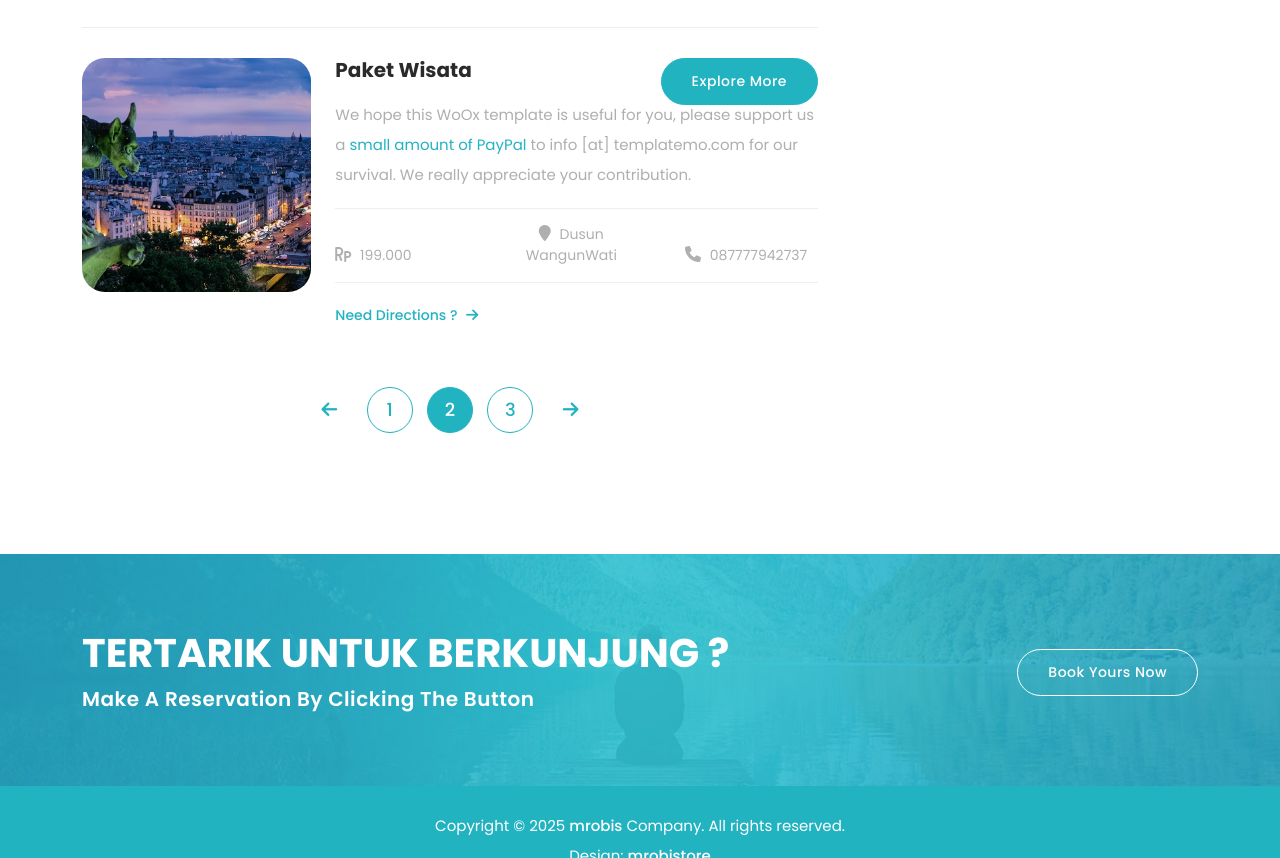
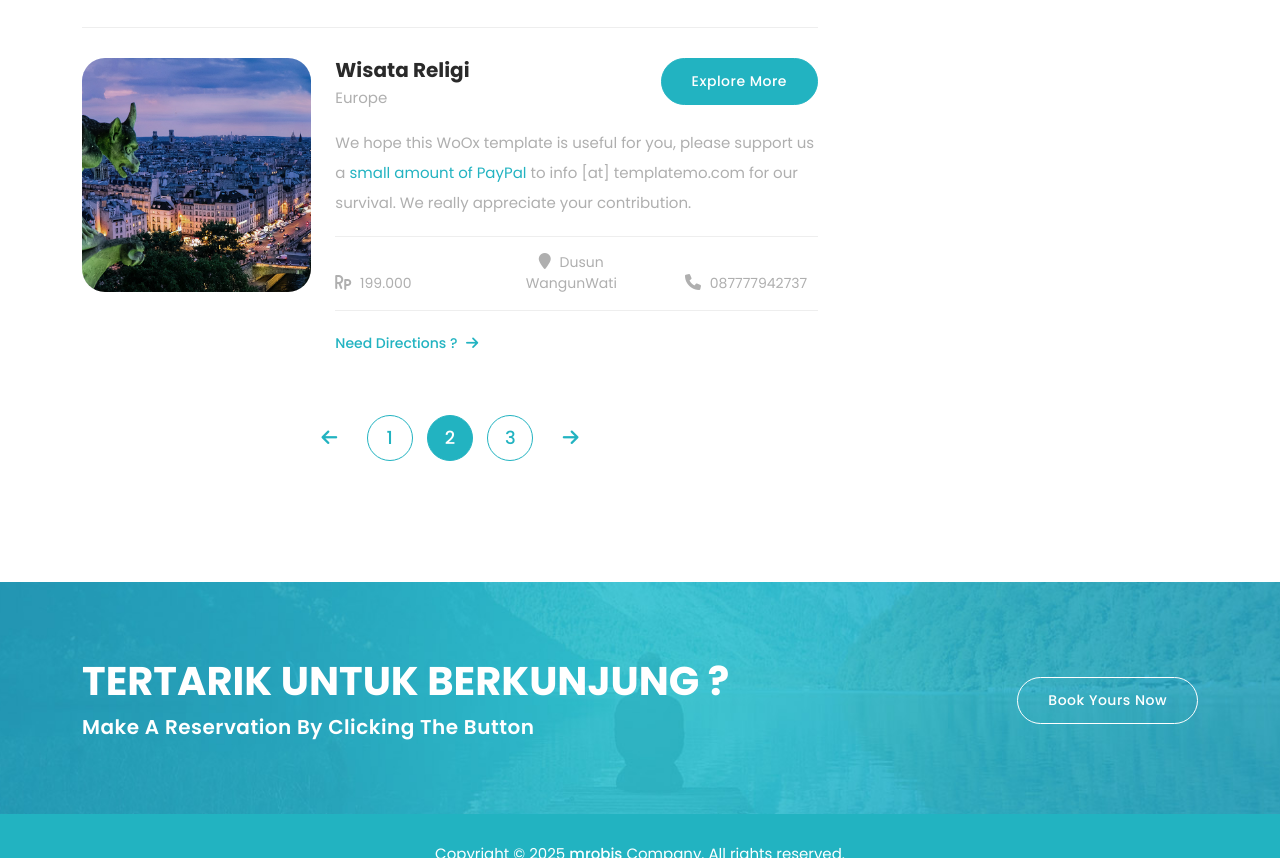
Before and after one commit to mrobistore/webdesa, a plain HTML site: page index.html in a window 1280 px wide. Shown: the part 1899-2757 px from the top of the page. Drawn offline with nearby package versions, Linux system fonts and the light colour scheme.

Commit message:
update index.html

```diff
--- a/index.html
+++ b/index.html
@@ -321,8 +321,8 @@ https://templatemo.com/tm-580-woox-travel
                     </div>
                     <div class="col-lg-8 col-sm-7">
                       <div class="right-content">
-                        <h4>Paket Wisata</h4>
-                        <span></span>
+                        <h4>Wisata Religi</h4>
+                        <span>Europe</span>
                         <div class="main-button">
                           <a href="about.html">Explore More</a>
                         </div>
```
